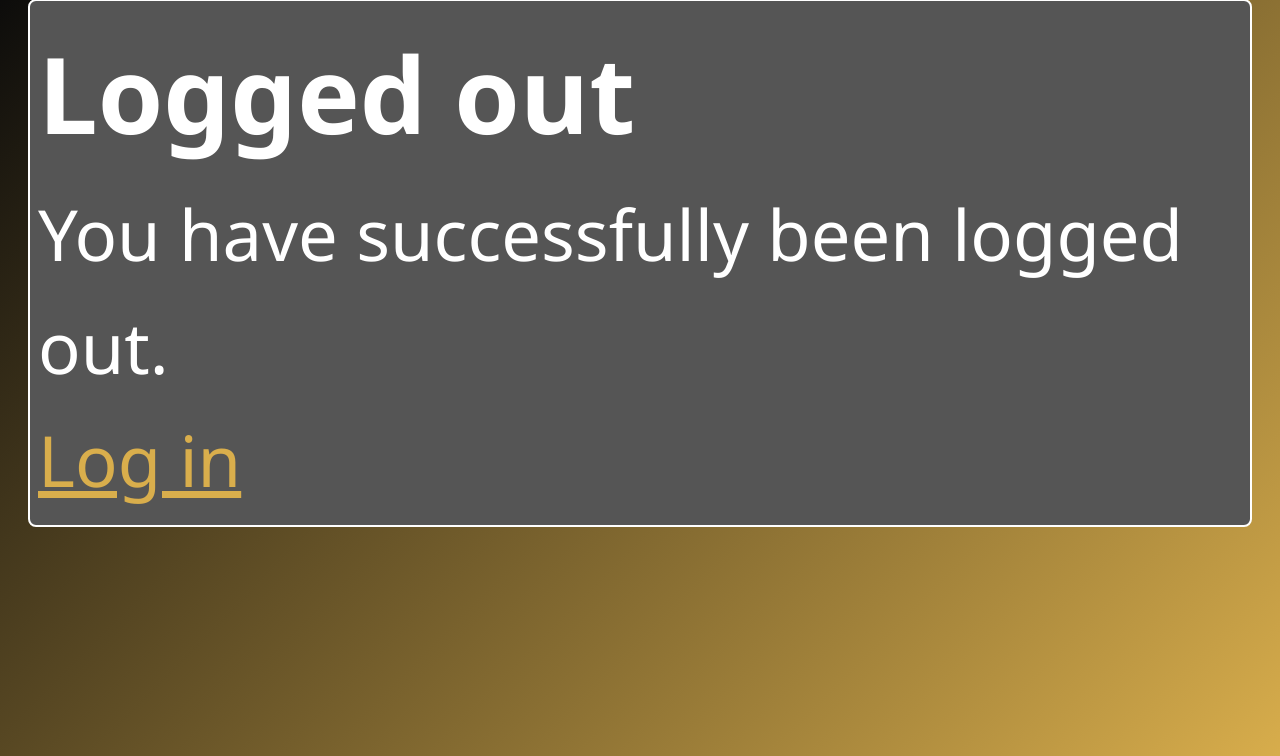
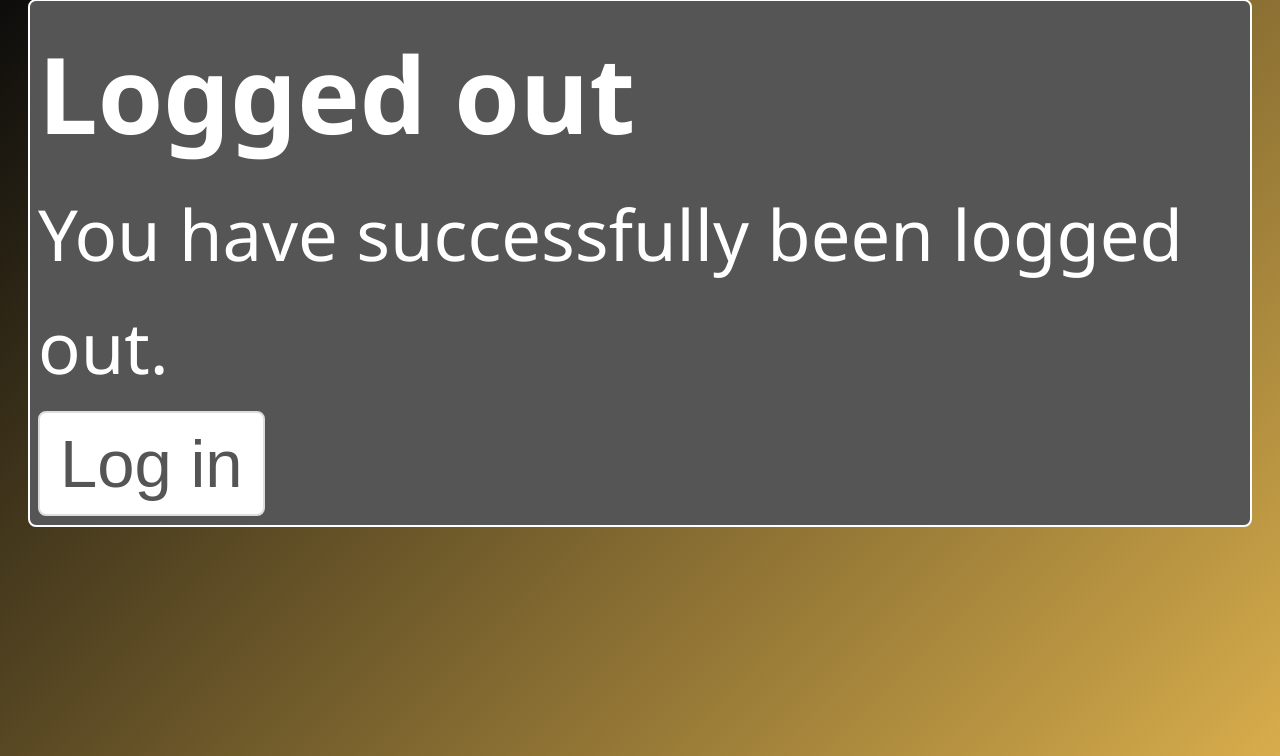
Before and after one commit to OMCI-Source-Code/callture-upload-form, a Flask app: page /logout in a window 1280 px wide. Shown: the part 29-785 px from the top of the page. Run offline with Flask 3, Linux system fonts and the light colour scheme; the visitor is signed in with stand-in values (Sample User, id 1); parts of the project's set-up code (start-up, migrations or seed data) failed here and were passed over.

Commit message:
changed login links to buttons

```diff
--- a/templates/msg_login_required.html
+++ b/templates/msg_login_required.html
@@ -5,6 +5,10 @@
 {% endblock %}
 
 {% block content %}
-    <div class="alert"> Please <a href="/login"> log in</a> in order to view this content. </div>
+    <div class="alert"> Please <button href="/login"
+                                       id="login-btn"
+                                       class="login-btn"
+                                       onclick="location.href='/login'"
+    > log in</button> in order to view this content. </div>
     </br>
 {% endblock %}
--- a/templates/msg_logout.html
+++ b/templates/msg_logout.html
@@ -7,5 +7,9 @@
 {% block content %}
     <div class="alert"> You have successfully been logged out.
         </br>
-        <a href='login'>  Log in </a> </div>
+        <button
+                id="login-btn"
+                class="login-btn"
+                href='login'
+                onclick="location.href='/login'">  Log in </button> </div>
 {% endblock %}
```
